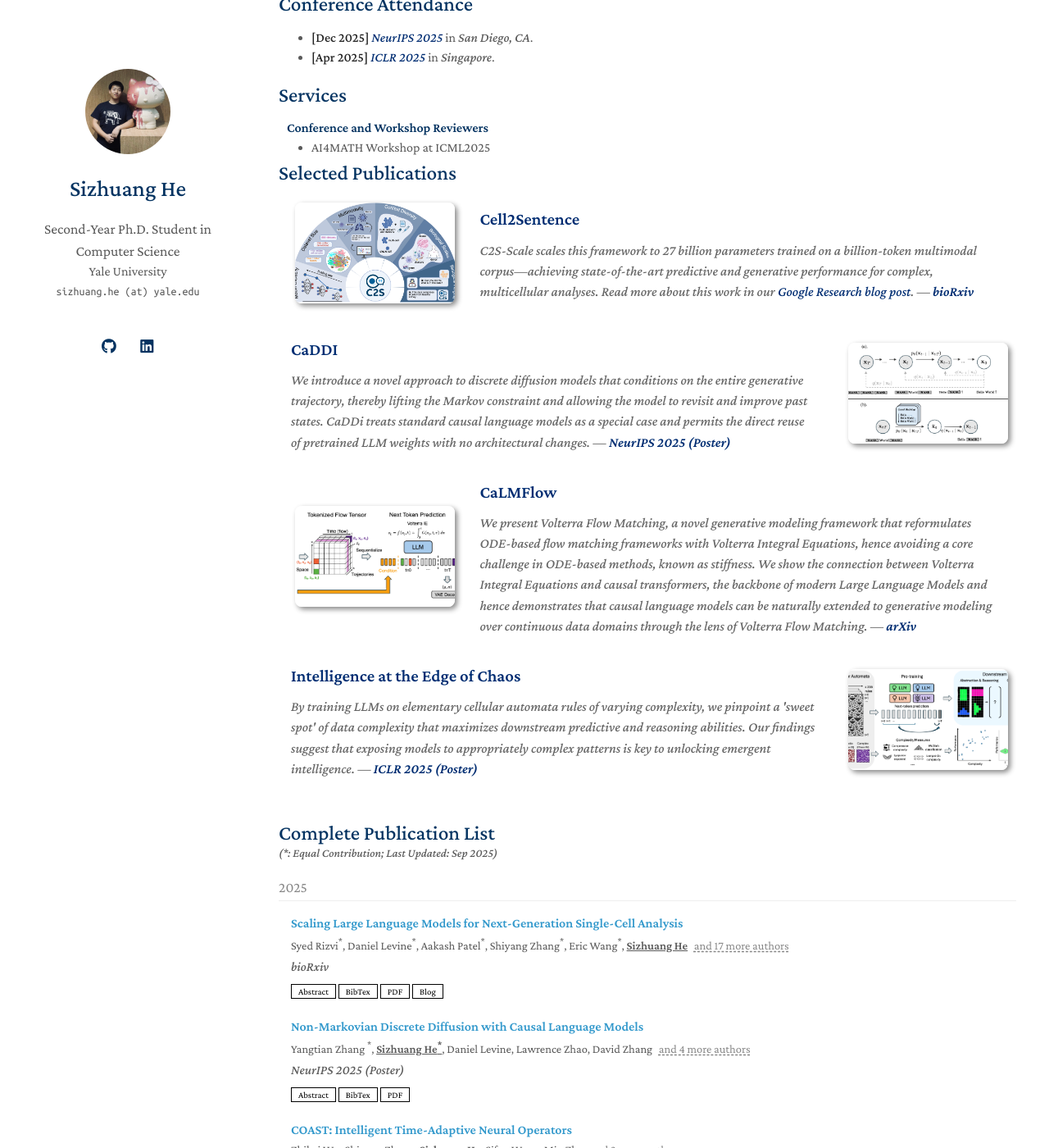
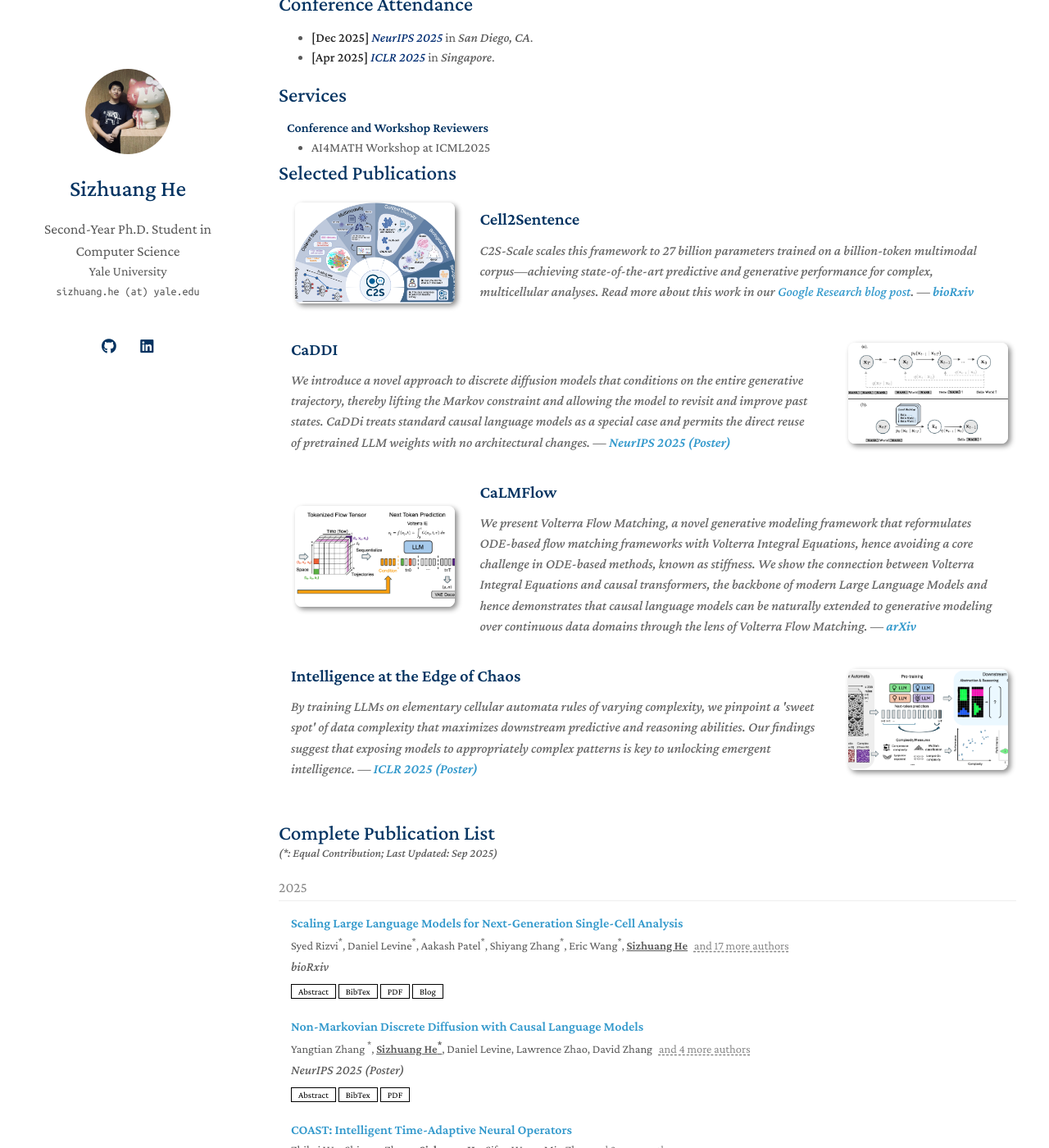
Before and after one commit to SizhuangHe/sizhuanghe.github.io, a Jekyll site: the page built from index.md, in a window 1280 px wide and 1400 px high, scrolled down 547 px. Shown: the whole window at 82% size. Built offline with Jekyll 4.4.1, drawn with Linux system fonts in a browser that asks for light colours; a style sheet for code colours, icons or effects is not loaded; our own code applies the rules of GitHub Pages for plain Markdown files.

Commit message:
prettier colors

```diff
--- a/_includes/selected-publications.md
+++ b/_includes/selected-publications.md
@@ -19,9 +19,9 @@
     {% endif %}
   </div>
   <div class="col-sm-9" style="position: relative;padding-right: 15px;padding-left: 20px;">
-      <div class="title" style="font-size: 1.3em; font-weight: 600;"><a href="{{ link.pdf }}" style="color: var(--global-theme-color); text-decoration: none;">{% if link.alt_title %}{{ link.alt_title }}{% else %}{{ link.title }}{% endif %}</a></div>
+      <div class="title" style="font-size: 1.3em; font-weight: 600; color: #043361;">{% if link.alt_title %}{{ link.alt_title }}{% else %}{{ link.title }}{% endif %}</div>
       {% if link.summary %}
-      <div class="abstract" style="margin-top: 10px; font-size: 1.05em; line-height: 1.5; color: #666; font-style: italic;">{{ link.summary }}{% if link.blog %} Read more about this work in our <a href="{{ link.blog }}" target="_blank" style="color: var(--global-theme-color); text-decoration: none;">Google Research blog post</a>.{% endif %} — <a href="{{ link.pdf }}" target="_blank" style="color: var(--global-theme-color); font-weight: bold; text-decoration: none;">{{ link.conference }}</a></div>
+      <div class="abstract" style="margin-top: 10px; font-size: 1.05em; line-height: 1.5; color: #666; font-style: italic;">{{ link.summary }}{% if link.blog %} Read more about this work in our <a href="{{ link.blog }}" target="_blank" style="color: #39c; text-decoration: none;">Google Research blog post</a>.{% endif %} — <a href="{{ link.pdf }}" target="_blank" style="color: #39c; font-weight: bold; text-decoration: none;">{{ link.conference }}</a></div>
       {% endif %}
     <div class="links">
       {% if link.code %}
@@ -35,9 +35,9 @@
   {% else %}
   <!-- Even publications: Text left, image right -->
   <div class="col-sm-9" style="position: relative;padding-right: 20px;padding-left: 15px;">
-      <div class="title" style="font-size: 1.3em; font-weight: 600;"><a href="{{ link.pdf }}" style="color: var(--global-theme-color); text-decoration: none;">{% if link.alt_title %}{{ link.alt_title }}{% else %}{{ link.title }}{% endif %}</a></div>
+      <div class="title" style="font-size: 1.3em; font-weight: 600; color: #043361;">{% if link.alt_title %}{{ link.alt_title }}{% else %}{{ link.title }}{% endif %}</div>
       {% if link.summary %}
-      <div class="abstract" style="margin-top: 10px; font-size: 1.05em; line-height: 1.5; color: #666; font-style: italic;">{{ link.summary }}{% if link.blog %} Read more about this work in our <a href="{{ link.blog }}" target="_blank" style="color: var(--global-theme-color); text-decoration: none;">Google Research blog post</a>.{% endif %} — <a href="{{ link.pdf }}" target="_blank" style="color: var(--global-theme-color); font-weight: bold; text-decoration: none;">{{ link.conference }}</a></div>
+      <div class="abstract" style="margin-top: 10px; font-size: 1.05em; line-height: 1.5; color: #666; font-style: italic;">{{ link.summary }}{% if link.blog %} Read more about this work in our <a href="{{ link.blog }}" target="_blank" style="color: #39c; text-decoration: none;">Google Research blog post</a>.{% endif %} — <a href="{{ link.pdf }}" target="_blank" style="color: #39c; font-weight: bold; text-decoration: none;">{{ link.conference }}</a></div>
       {% endif %}
     <div class="links">
       {% if link.code %}
--- a/_layouts/homepage.html
+++ b/_layouts/homepage.html
@@ -230,6 +230,17 @@
           color: #bbbbbb !important;
         }
 
+        /* Selected publications titles - match section headers in dark mode */
+        .title[style*="color: #043361"] {
+          color: rgb(62, 183, 240) !important;
+        }
+
+        /* Selected publications links - match About Me link colors */
+        .abstract a:hover {
+          color: #069 !important;
+        }
+
+
 
            /* Dark mode syntax highlighting */
            .bibtex-container .bibtex-code span[style*="color: #6f42c1"] {
```
